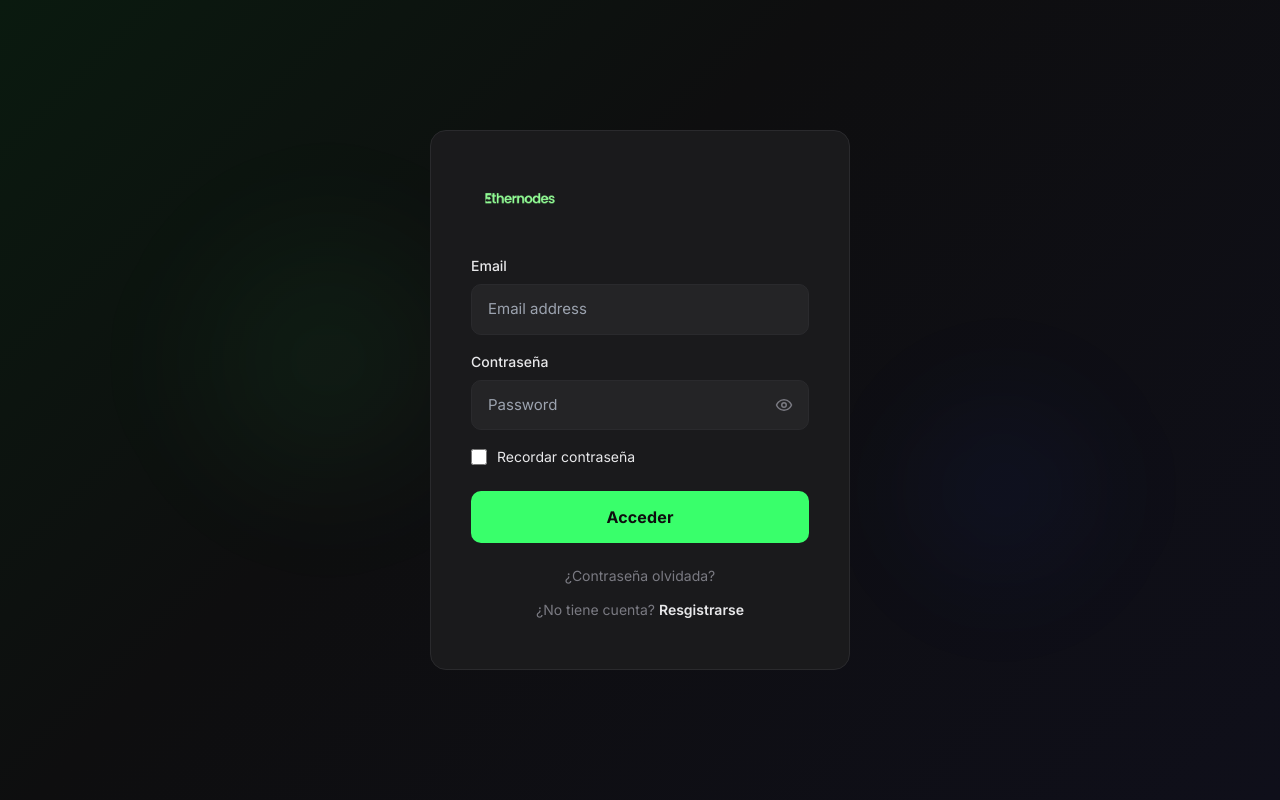
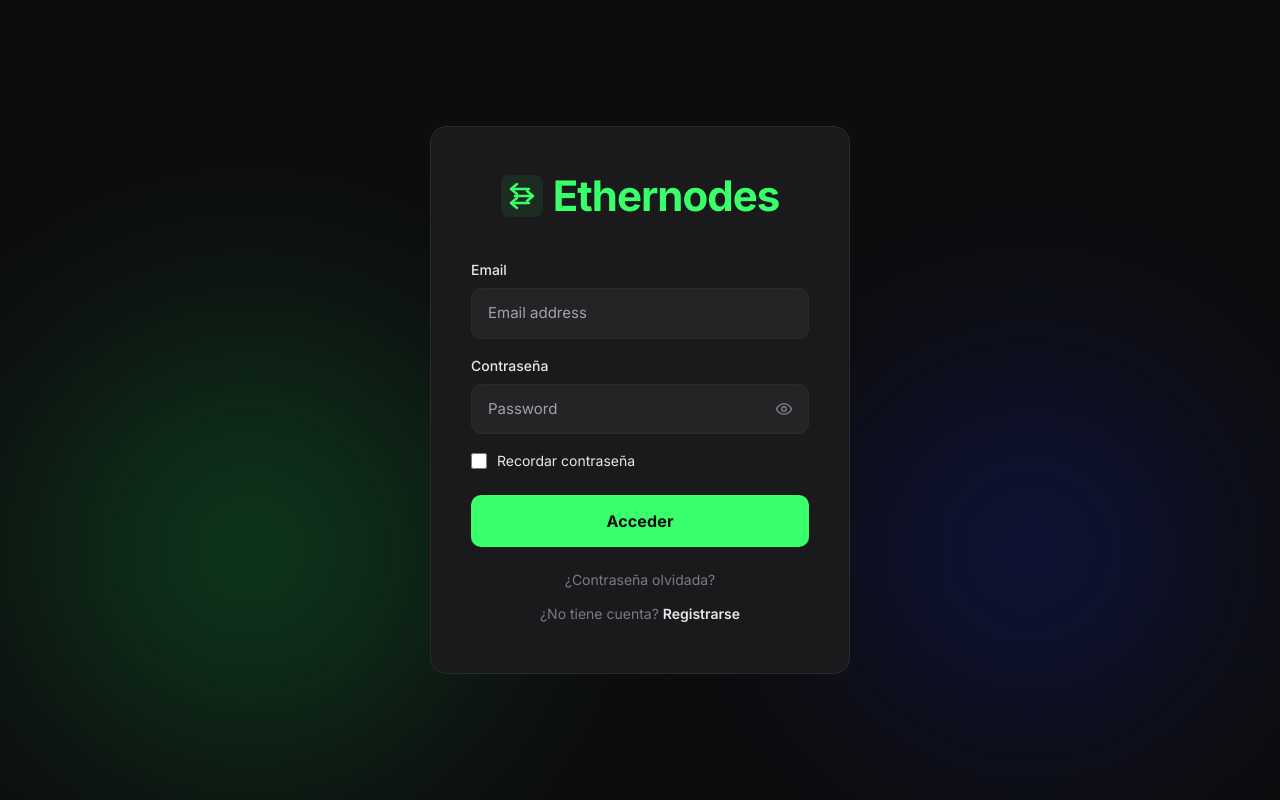
Before and after one commit to olipp7warlands/ethernodes-app, a Next.js app: page /login in a window 1280 px wide. Built offline with nearby package versions, Linux system fonts and the light colour scheme.

Commit message:
fix: login logo size and background gradient effect

```diff
--- a/app/login/page.tsx
+++ b/app/login/page.tsx
@@ -40,24 +40,21 @@ export default function LoginPage() {
   }
 
   return (
-    <div className="min-h-screen flex items-center justify-center relative overflow-hidden"
-         style={{ background: 'linear-gradient(135deg, #0a1a0f 0%, #0E0E0F 40%, #0f0f1a 100%)' }}>
+    <div style={{ minHeight: '100vh', display: 'flex', alignItems: 'center', justifyContent: 'center', position: 'relative', overflow: 'hidden' }}>
 
-      {/* Background blobs */}
-      <div className="absolute inset-0 overflow-hidden pointer-events-none">
+      {/* Background */}
+      <div style={{ position: 'fixed', inset: 0, zIndex: 0, background: '#0d0d0f' }}>
         <div style={{
-          position: 'absolute', top: '20%', left: '10%',
-          width: '400px', height: '400px',
-          background: 'radial-gradient(circle, rgba(57,255,107,0.06) 0%, transparent 70%)',
-          borderRadius: '50%',
-          filter: 'blur(40px)'
+          position: 'absolute', bottom: '-100px', left: '-100px',
+          width: '700px', height: '700px',
+          background: 'radial-gradient(circle, rgba(15,80,35,0.7) 0%, transparent 70%)',
+          filter: 'blur(60px)',
         }} />
         <div style={{
-          position: 'absolute', bottom: '20%', right: '10%',
-          width: '300px', height: '300px',
-          background: 'radial-gradient(circle, rgba(30,80,255,0.06) 0%, transparent 70%)',
-          borderRadius: '50%',
-          filter: 'blur(40px)'
+          position: 'absolute', bottom: '-50px', right: '-50px',
+          width: '600px', height: '600px',
+          background: 'radial-gradient(circle, rgba(15,25,90,0.6) 0%, transparent 70%)',
+          filter: 'blur(60px)',
         }} />
       </div>
 
@@ -74,7 +71,7 @@ export default function LoginPage() {
       }}>
         {/* Logo */}
         <div style={{ textAlign: 'center', marginBottom: '36px' }}>
-          <img src="/logo.png" alt="Ethernodes" style={{ height: '40px', width: 'auto' }} />
+          <EthernodesLogo />
         </div>
 
         <form onSubmit={handleLogin}>
@@ -99,6 +96,7 @@ export default function LoginPage() {
                 fontSize: '15px',
                 outline: 'none',
                 transition: 'border-color 0.2s',
+                boxSizing: 'border-box',
               }}
               onFocus={(e) => e.target.style.borderColor = '#39FF6B'}
               onBlur={(e) => e.target.style.borderColor = '#2A2A2D'}
@@ -127,6 +125,7 @@ export default function LoginPage() {
                   fontSize: '15px',
                   outline: 'none',
                   transition: 'border-color 0.2s',
+                  boxSizing: 'border-box',
                 }}
                 onFocus={(e) => e.target.style.borderColor = '#39FF6B'}
                 onBlur={(e) => e.target.style.borderColor = '#2A2A2D'}
@@ -153,11 +152,7 @@ export default function LoginPage() {
               id="remember"
               checked={remember}
               onChange={(e) => setRemember(e.target.checked)}
-              style={{
-                width: '16px', height: '16px',
-                accentColor: '#39FF6B',
-                cursor: 'pointer',
-              }}
+              style={{ width: '16px', height: '16px', accentColor: '#39FF6B', cursor: 'pointer' }}
             />
             <label htmlFor="remember" style={{ fontSize: '14px', color: '#E8E8EA', cursor: 'pointer' }}>
               Recordar contraseña
@@ -215,10 +210,35 @@ export default function LoginPage() {
         <div style={{ textAlign: 'center', marginTop: '10px' }}>
           <span style={{ fontSize: '14px', color: '#7A7A82' }}>¿No tiene cuenta? </span>
           <a href="#" style={{ fontSize: '14px', color: '#E8E8EA', fontWeight: 600, textDecoration: 'none' }}>
-            Resgistrarse
+            Registrarse
           </a>
         </div>
       </div>
     </div>
   )
 }
+
+function EthernodesLogo() {
+  return (
+    <div style={{ display: 'inline-flex', alignItems: 'center', gap: '10px' }}>
+      {/* Arrow-E icon matching the real Ethernodes logo */}
+      <svg width="42" height="42" viewBox="0 0 42 42" fill="none" xmlns="http://www.w3.org/2000/svg">
+        <rect width="42" height="42" rx="8" fill="rgba(57,255,107,0.08)" />
+        {/* Left arrow → right arrow stacked, forming the E-like mark */}
+        <path d="M10 14H28M10 14L16 9M10 14L16 19" stroke="#39FF6B" strokeWidth="2.5" strokeLinecap="round" strokeLinejoin="round"/>
+        <path d="M14 21H32M32 21L26 16M32 21L26 26" stroke="#39FF6B" strokeWidth="2.5" strokeLinecap="round" strokeLinejoin="round"/>
+        <path d="M10 28H28M10 28L16 23M10 28L16 33" stroke="#39FF6B" strokeWidth="2.5" strokeLinecap="round" strokeLinejoin="round"/>
+      </svg>
+      <span style={{
+        fontSize: '42px',
+        fontWeight: 800,
+        color: '#39FF6B',
+        letterSpacing: '-1px',
+        fontFamily: 'Inter, system-ui, sans-serif',
+        lineHeight: 1,
+      }}>
+        Ethernodes
+      </span>
+    </div>
+  )
+}
```
